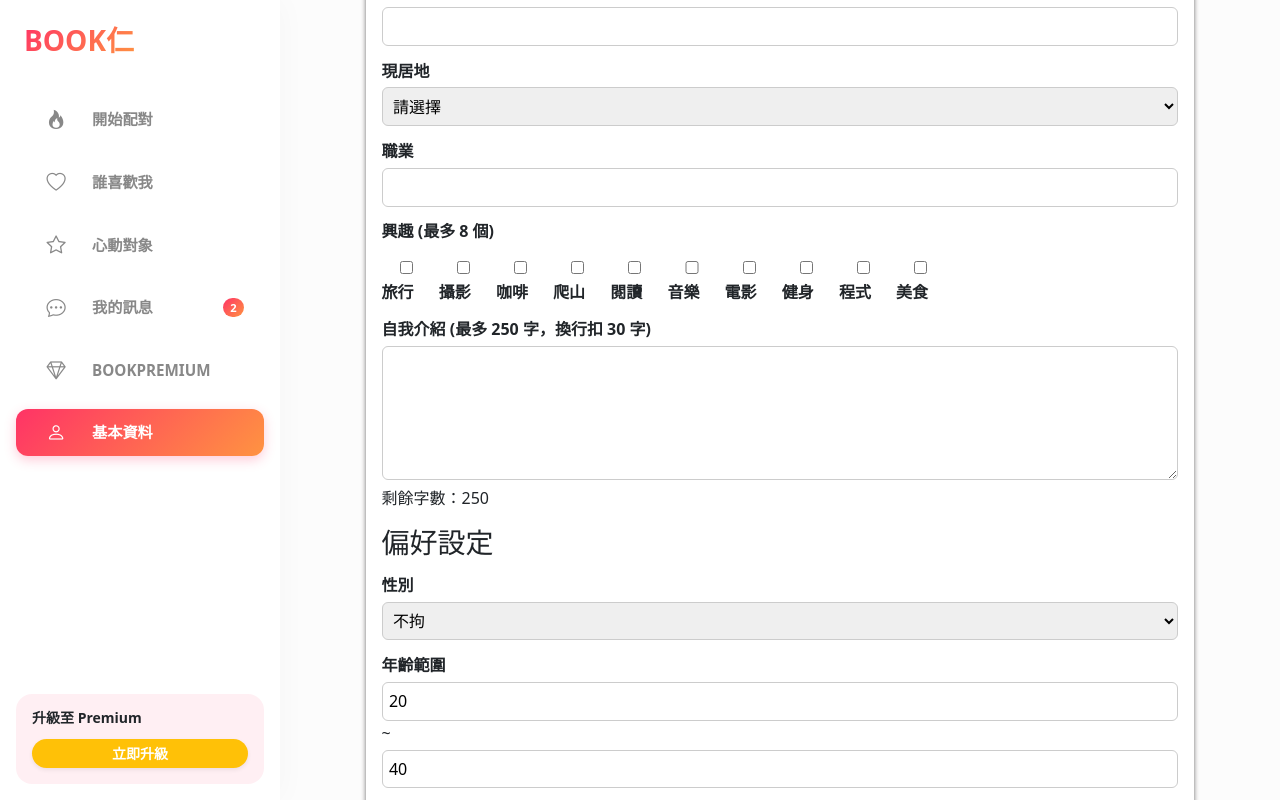
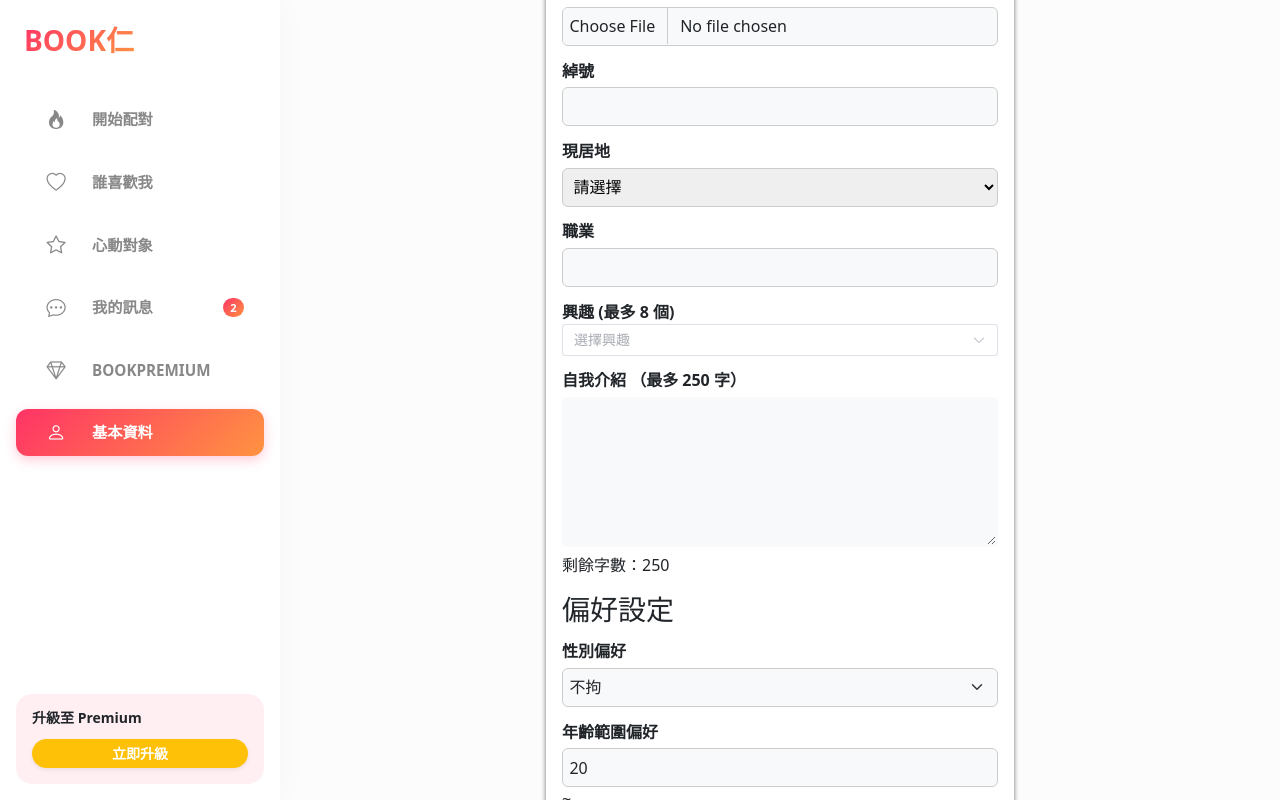
Before and after one commit to XuFengRu/booknum-vue, a Vue app: page /member/dating/info in a window 1280 px wide. Both pictures are taken after a click on the button "編輯個人資料". Shown: the part 201-1001 px from the top of the page. Built offline with nearby package versions, Linux system fonts and the light colour scheme.

Commit message:
還在編輯資料-多選優化、圖片修改

```diff
--- a/package.json
+++ b/package.json
@@ -15,6 +15,7 @@
   "dependencies": {
     "bootstrap": "^5.3.8",
     "bootstrap-icons": "^1.13.1",
+    "element-plus": "^2.13.2",
     "pinia": "^3.0.4",
     "vue": "^3.5.27",
     "vue-router": "^5.0.1"
--- a/src/components/datingCard.vue
+++ b/src/components/datingCard.vue
@@ -46,7 +46,7 @@ const handleLike = () => {
         </div>
       </div>
 
-<div class="text-content">
+<div class="text-content ">
   <div class="section">
     <h4>興趣愛好</h4>
     <div class="hobbies">
@@ -211,12 +211,26 @@ p {
     object-fit: cover;
   }
 
+
+  /* 上半段佔 4 */
+  .card .text-content .section:nth-child(1) {
+    flex: 3.5;
+    overflow-y: auto; /* 如果內容太多可滾動 */
+  }
+
+  /* 下半段佔 8 */
+  .card .text-content .section:nth-child(2) {
+    flex: 8.5;
+    overflow-y: auto;
+  }
+
+
+
   /* 右邊文字區塊：上下排列 */
   .card .text-content {
     flex: 1;
     display: flex;
     flex-direction: column; /* 強制上下排列 */
-    justify-content:space-evenly;
     padding: 1rem;
 
   }
--- a/src/components/datingEdit.vue
+++ b/src/components/datingEdit.vue
@@ -1,9 +1,20 @@
 <!-- src/components/EditProfile.vue -->
 <script setup>
 import { ref } from "vue";
+import { ElSelect, ElOption, ElButton } from "element-plus";
+import "element-plus/dist/index.css";
 
-// 模擬台灣縣市
-const cities = ["台北市","新北市","桃園市","台中市","台南市","高雄市","新竹市","嘉義市","宜蘭縣","花蓮縣","台東縣"];
+const cities = [
+  "台北市","新北市","桃園市","台中市","台南市","高雄市", // 直轄市
+  "基隆市","新竹市","嘉義市", // 市
+  "新竹縣","苗栗縣","彰化縣","南投縣","雲林縣","嘉義縣",
+  "屏東縣","宜蘭縣","花蓮縣","台東縣",
+  "澎湖縣","金門縣","連江縣" // 縣
+];
+
+const hobbyOptions = [
+  "旅行","攝影","咖啡","爬山","閱讀","音樂","電影","健身","程式","美食"
+];
 
 const form = ref({
   nickname: "",
@@ -11,6 +22,7 @@ const form = ref({
   job: "",
   hobbies: [],
   intro: "",
+  avatar: "",   // 照片欄位
   preference: {
     gender: "不拘",
     ageRange: [20, 40],
@@ -18,77 +30,121 @@ const form = ref({
   }
 });
 
-// 興趣分類
-const hobbyOptions = ["旅行","攝影","咖啡","爬山","閱讀","音樂","電影","健身","程式","美食"];
-
 function saveProfile() {
   emit("save", form.value);
 }
 
+// 處理檔案選擇
+function handleFileUpload(event) {
+  const file = event.target.files[0];
+  if (file) {
+    const reader = new FileReader();
+    reader.onload = e => {
+      form.value.avatar = e.target.result; // base64 URL
+    };
+    reader.readAsDataURL(file);
+  }
+}
 
+// 清除所有已選城市
+function clearCities() {
+  form.value.preference.cities = [];
+}
+
+// 清除所有已選興趣
+function clearHobbies() {
+  form.value.hobbies = [];
+}
 </script>
 
 <template>
   <div class="edit-form">
-    <h2>編輯個人資料</h2>
+    <h2>編輯交友資料</h2>
+
+    <!-- 照片 -->
+    <label>照片</label>
+    <div v-if="form.avatar" class="preview">
+      <img :src="form.avatar" alt="預覽圖片" />
+    </div>
+    <input type="file" accept="image/*" @change="handleFileUpload" class="form-control" />
 
     <!-- 綽號 -->
     <label>綽號</label>
-    <input v-model="form.nickname" type="text" />
+    <input v-model="form.nickname" type="text" class="form-control" />
 
     <!-- 現居地 -->
     <label>現居地</label>
     <select v-model="form.location">
       <option disabled value="">請選擇</option>
-      <option v-for="city in cities" :key="city" :value="city">{{ city }}</option>
+      <option v-for="city in cities" :key="city" :value="city" class="form-select">{{ city }}</option>
     </select>
 
     <!-- 職業 -->
     <label>職業</label>
-    <input v-model="form.job" type="text" />
+    <input v-model="form.job" type="text" class="form-control" />
 
     <!-- 興趣 -->
     <label>興趣 (最多 8 個)</label>
-    <div class="hobby-list">
-      <label v-for="hobby in hobbyOptions" :key="hobby">
-        <input
-          type="checkbox"
-          :value="hobby"
-          v-model="form.hobbies"
-          :disabled="form.hobbies.length >= 8 && !form.hobbies.includes(hobby)"
-        />
-        {{ hobby }}
-      </label>
+    <el-select
+      v-model="form.hobbies"
+      multiple
+      collapse-tags
+      placeholder="選擇興趣"
+      style="width: 100%;"
+      :max-collapse-tags="10"
+    >
+      <el-option
+        v-for="hobby in hobbyOptions"
+        :key="hobby"
+        :label="hobby"
+        :value="hobby"
+        :disabled="form.hobbies.length >= 8 && !form.hobbies.includes(hobby)"
+      />
+    </el-select>
+    <div v-if="form.hobbies.length" class="selected-hobbies">
+      <el-button type="danger" size="small" @click="clearHobbies">清除全部</el-button>
     </div>
 
     <!-- 自我介紹 -->
-    <label>自我介紹 (最多 250 字，換行扣 30 字)</label>
+    <label>自我介紹 （最多 250 字）</label>
     <textarea
       v-model="form.intro"
       rows="5"
       @input="form.intro = form.intro.slice(0,250)"
-    ></textarea>
+      class="form-textarea"></textarea>
     <p>剩餘字數：{{ 250 - form.intro.length }}</p>
 
     <!-- 偏好設定 -->
     <h3>偏好設定</h3>
-    <label>性別</label>
-    <select v-model="form.preference.gender">
+    <label>性別偏好</label>
+    <select v-model="form.preference.gender" class="form-select">
       <option>女性</option>
       <option>男性</option>
       <option>不拘</option>
     </select>
 
-    <label>年齡範圍</label>
-    <input type="number" v-model="form.preference.ageRange[0]" min="18" max="99" /> ~
-    <input type="number" v-model="form.preference.ageRange[1]" min="18" max="99" />
+    <label>年齡範圍偏好</label>
+    <input type="number" v-model="form.preference.ageRange[0]" min="18" max="99" class="form-control" /> ~
+    <input type="number" v-model="form.preference.ageRange[1]" min="18" max="99" class="form-control" />
 
-    <label>城市</label>
-    <div class="city-list">
-      <label v-for="city in cities" :key="city">
-        <input type="checkbox" :value="city" v-model="form.preference.cities" />
-        {{ city }}
-      </label>
+    <label>城市偏好</label>
+    <el-select
+      v-model="form.preference.cities"
+      multiple
+      collapse-tags
+      placeholder="選擇城市"
+      style="width: 100%;"
+      :max-collapse-tags="10"
+    >
+      <el-option
+        v-for="city in cities"
+        :key="city"
+        :label="city"
+        :value="city"
+      />
+    </el-select>
+    <div v-if="form.preference.cities.length" class="selected-cities">
+      <el-button type="danger" size="small" @click="clearCities">清除全部</el-button>
     </div>
 
     <button class="save-btn" @click="saveProfile">儲存</button>
@@ -114,11 +170,6 @@ input, select, textarea {
   border-radius: 6px;
   border: 1px solid #ccc;
 }
-.hobby-list, .city-list {
-  display: flex;
-  flex-wrap: wrap;
-  gap: 0.5rem;
-}
 .save-btn {
   margin-top: 1rem;
   background: linear-gradient(135deg, #ffdd56, var(--color-secondary));
@@ -127,4 +178,41 @@ input, select, textarea {
   border-radius: 6px;
   cursor: pointer;
 }
+.form-textarea {
+  border: 2px solid transparent;
+  background-color: #f8f9fa;
+  color: #212529;
+  transition: all 0.3s ease;
+  font-size: 1rem;
+  padding: 0.8rem 1.2rem;
+}
+.form-textarea:focus {
+  background-color: #fff;
+  border-color: var(--color-primary);
+  box-shadow: 0 0 0 0.25rem rgba(var(--color-primary-rgb), 0.25);
+  color: #212529;
+  outline: none;
+}
+.preview {
+  margin-top: 0.2rem;
+  margin-bottom: 0.6rem;
+  display: flex;
+  justify-content: center;
+}
+.preview img {
+  width: 300px;
+  height: 400px;
+  object-fit: cover;
+  border-radius: 8px;
+  box-shadow: 0 1px 5px rgba(0,0,0,0.2);
+}
+.selected-cities,
+.selected-hobbies {
+  margin-top: 0.5rem;
+}
+@media (min-width: 1200px) {
+  .edit-form {
+    width: 50%;
+  }
+}
 </style>
--- a/src/main.js
+++ b/src/main.js
@@ -1,9 +1,13 @@
 import { createApp } from 'vue'
 import { createPinia } from 'pinia'
+import ElementPlus from 'element-plus'
+
+
 
 import 'bootstrap/dist/css/bootstrap.min.css'
 import 'bootstrap/dist/js/bootstrap.bundle.min.js'
 import 'bootstrap-icons/font/bootstrap-icons.css'
+import 'element-plus/dist/index.css'
 
 import './assets/common.css'
 
@@ -14,5 +18,7 @@ const app = createApp(App)
 
 app.use(createPinia())
 app.use(router)
+app.use(ElementPlus)
+
 
 app.mount('#app')
--- a/src/views/Member/Dating/DatingInfo.vue
+++ b/src/views/Member/Dating/DatingInfo.vue
@@ -12,8 +12,8 @@ const person = ref({
   location: "台南市",
   job: "老師",
   avatar: "https://media.vogue.com.tw/photos/685a91da9afad780315cf5ee/2:3/w_2560%2Cc_limit/%25E9%2587%2591%25E6%25B3%25B0%25E4%25BA%25A86.jpg",
-  hobbies: ["旅行", "攝影", "咖啡", "爬山", "閱讀"],
-  intro: "喜歡旅行和攝影，熱愛探索世界的每個角落。透過鏡頭記錄不同文化、風景與人文故事，在行走中感受城市的溫度與自然的壯麗。無論是巍峨山巒、靜謐海岸，或是街頭巷尾的日常片刻，都能成為靈感來源。喜歡旅行和攝影，熱愛探索世界的每個角落。透過鏡頭記錄不同文化、風景與人文故事，在行走中感受城市的溫度與自然的壯麗。喜歡旅行和攝影，熱愛探索世界的每個角落。喜歡旅行和攝影，熱愛探索世界的每個角落。喜歡旅行和攝影。",
+  hobbies: ["旅行", "攝影", "咖啡", "爬山", "閱讀", "閱讀", "閱讀", "閱讀", "閱讀", "閱讀"],
+  intro: "喜歡旅行和攝影，熱愛探索世界的每個角落。透過鏡頭記錄不同文化、風景與人文故事，在行走中感受城市的溫度與自然的壯麗。無論是巍峨山巒、靜謐海岸，或是街頭巷尾的日常片刻，都能成為靈感來源。喜歡旅行和攝影，熱愛探索世界的每個角落。",
   matches: 24,
   likes: 156,
   preference: {
@@ -148,7 +148,7 @@ p {
   text-align: left;
 }
 .section {
-  padding: 1rem;
+  padding: 0.5rem;
   text-align: left;
 }
 .section h4 {
@@ -172,7 +172,7 @@ p {
   border-radius: 6px;
   font-size: 0.9rem;
   display: inline-block;
-  margin-right: 0.4rem;
+  margin-right: 0.5rem;
   margin-top: 0.3rem;
   box-shadow: 0 1px 3px rgba(0,0,0,0.05);
 }
@@ -232,18 +232,19 @@ p {
 /* 小卡片樣式 */
 .stats-section {
   display: flex;
-  justify-content: space-around;
-  padding: 1rem;
+  margin: 1rem;
   gap: 1rem;
 }
 .stat-card {
   flex: 1;
-  padding: 0.4rem;
+  padding: 0.2rem;
   text-align: center;
   box-shadow: 0 2px 6px rgba(0,0,0,0.1);
   border: 2px solid transparent; /* 先設透明邊框 */
   border-image: linear-gradient(135deg, var(--color-primary) 0%, var(--color-secondary) 100%);
   border-image-slice: 1; /* 必須設定，否則不會顯示 */
+  width: 100px;
+  height: 100px;
 }
 
 .stat-card i {
@@ -298,19 +299,35 @@ p {
     display: flex;
     flex-direction: column;
     gap: 1rem;
-    justify-content: space-evenly;
+    height: 100%;
   }
 
-  .stats-section {
+
+    .info .section:nth-of-type(2) {
+    flex: 0.6;
+    overflow-y: auto;
+  }
+
+     .info .section:nth-of-type(3) { /* 第二個 section 就是自我介紹 */
+    flex: 1.4; /* 佔比較大 */
+    overflow-y: auto; /* 保險用，避免文字超出 */
+  }
+
+
+  /* 編輯按鈕保持在底部 */
+  .info .edit-section {
+    flex: 0;
     display: flex;
-    gap: 2rem;
+    align-items: center;
     justify-content: flex-start;
   }
 
   .stat-card {
     flex: none;
     width: 120px;
-    text-align: center;
+  }
+  .stats-section {
+    margin: 0rem;
   }
 
   .section h4 {
@@ -331,20 +348,16 @@ p {
     gap: 0.6rem;
   }
 
-  .edit-section {
-    text-align: left;
+  #preference {
+    box-shadow: 0 2px 6px rgba(0,0,0,0.1);
+    border: 2px solid transparent;
+    border-image: linear-gradient(135deg, var(--color-primary) 0%, var(--color-secondary) 100%);
+    border-image-slice: 1;
   }
 
-  #preference {
-
-  box-shadow: 0 2px 6px rgba(0,0,0,0.1);
-  border: 2px solid transparent; /* 先設透明邊框 */
-  border-image: linear-gradient(135deg, var(--color-primary) 0%, var(--color-secondary) 100%);
-  border-image-slice: 1; /* 必須設定，否則不會顯示 */
-}
-.info-overlay{
-  font-size: 1.2rem;
-  padding: 0rem 0.6rem;
-}
+  .info-overlay {
+    font-size: 1.2rem;
+    padding: 0rem 0.6rem;
+  }
 }
 </style>
```
Also changed, not shown: 1 other file (tests, documents, lock files or other folders).
